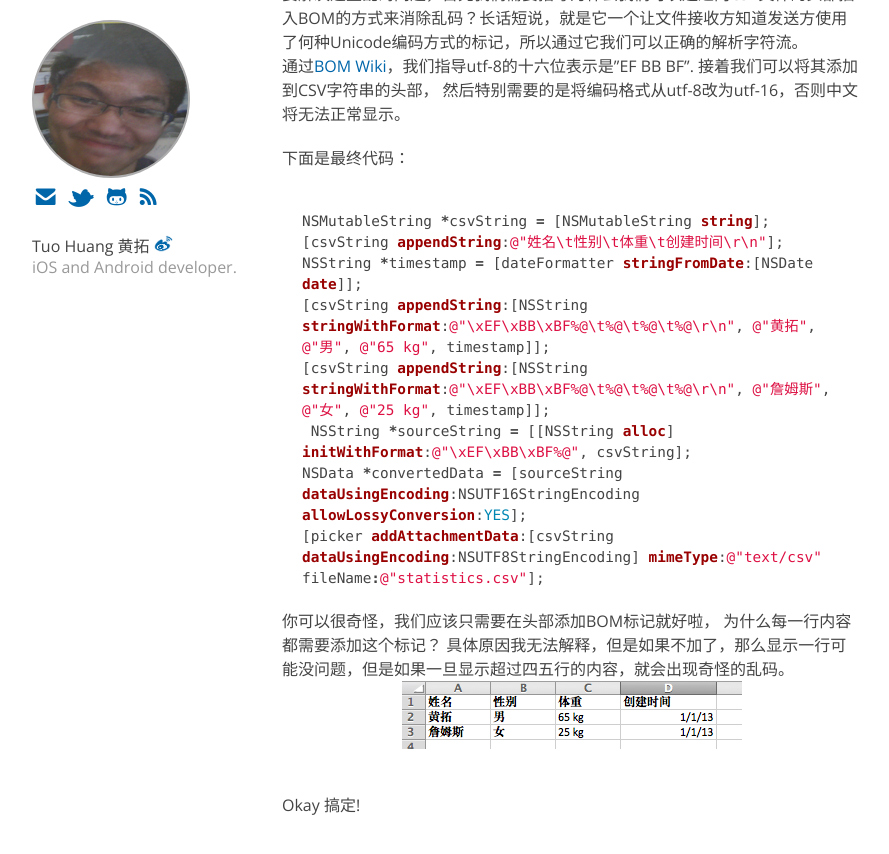
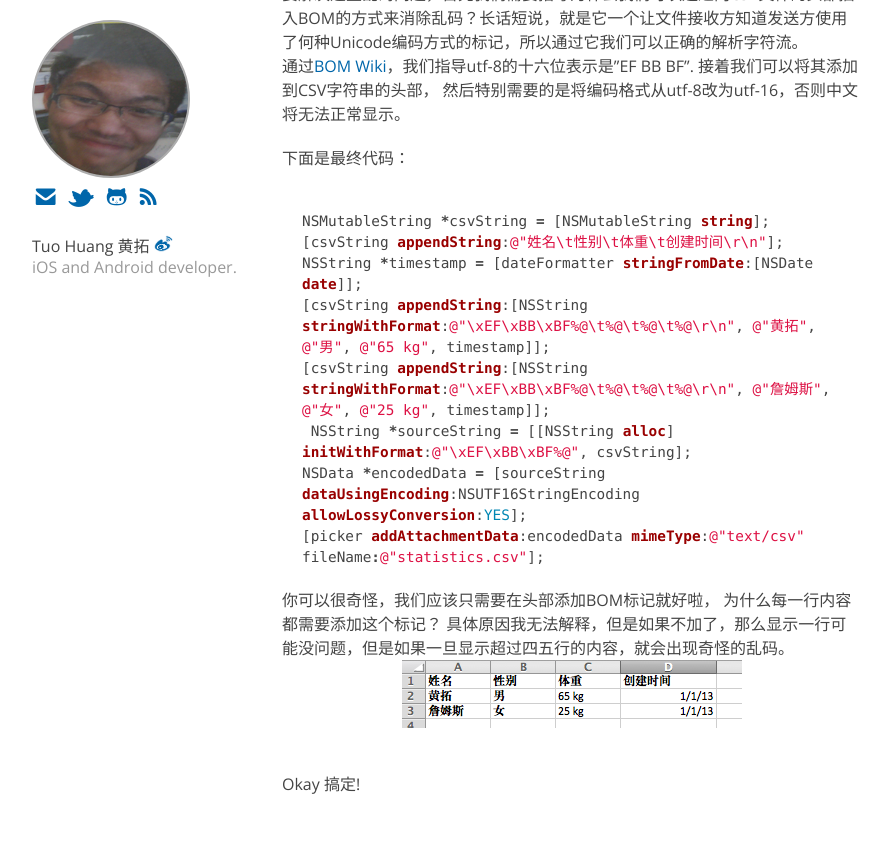
Before and after one commit to tuo/tuo.github.io, a Jekyll site: the page built from _posts/2013-01-18-ios-handle-non-ascii-encoding-problem-for-csv.md, in a window 1280 px wide and 900 px high, scrolled down 1594 px. Shown: the top 854 px of the window, without its empty margins (138-1027 px from the left). Built offline with Jekyll 4.4.1, drawn with Linux system fonts in a browser that asks for light colours; comment, search, counter and statistics services are not loaded.

Commit message:
oops fix a typo

```diff
--- a/_posts/2013-01-18-ios-handle-non-ascii-encoding-problem-for-csv.md
+++ b/_posts/2013-01-18-ios-handle-non-ascii-encoding-problem-for-csv.md
@@ -64,8 +64,8 @@
 [csvString appendString:[NSString stringWithFormat:@"\xEF\xBB\xBF%@\t%@\t%@\t%@\r\n", @"黄拓", @"男", @"65 kg", timestamp]];
 [csvString appendString:[NSString stringWithFormat:@"\xEF\xBB\xBF%@\t%@\t%@\t%@\r\n", @"詹姆斯", @"女", @"25 kg", timestamp]];
  NSString *sourceString = [[NSString alloc] initWithFormat:@"\xEF\xBB\xBF%@", csvString];
-NSData *convertedData = [sourceString dataUsingEncoding:NSUTF16StringEncoding allowLossyConversion:YES];
-[picker addAttachmentData:[csvString dataUsingEncoding:NSUTF8StringEncoding] mimeType:@"text/csv" fileName:@"statistics.csv"];
+NSData *encodedData = [sourceString dataUsingEncoding:NSUTF16StringEncoding allowLossyConversion:YES];
+[picker addAttachmentData:encodedData mimeType:@"text/csv" fileName:@"statistics.csv"];
 {% endhighlight %}
 
 你可以很奇怪，我们应该只需要在头部添加BOM标记就好啦， 为什么每一行内容都需要添加这个标记？
```
